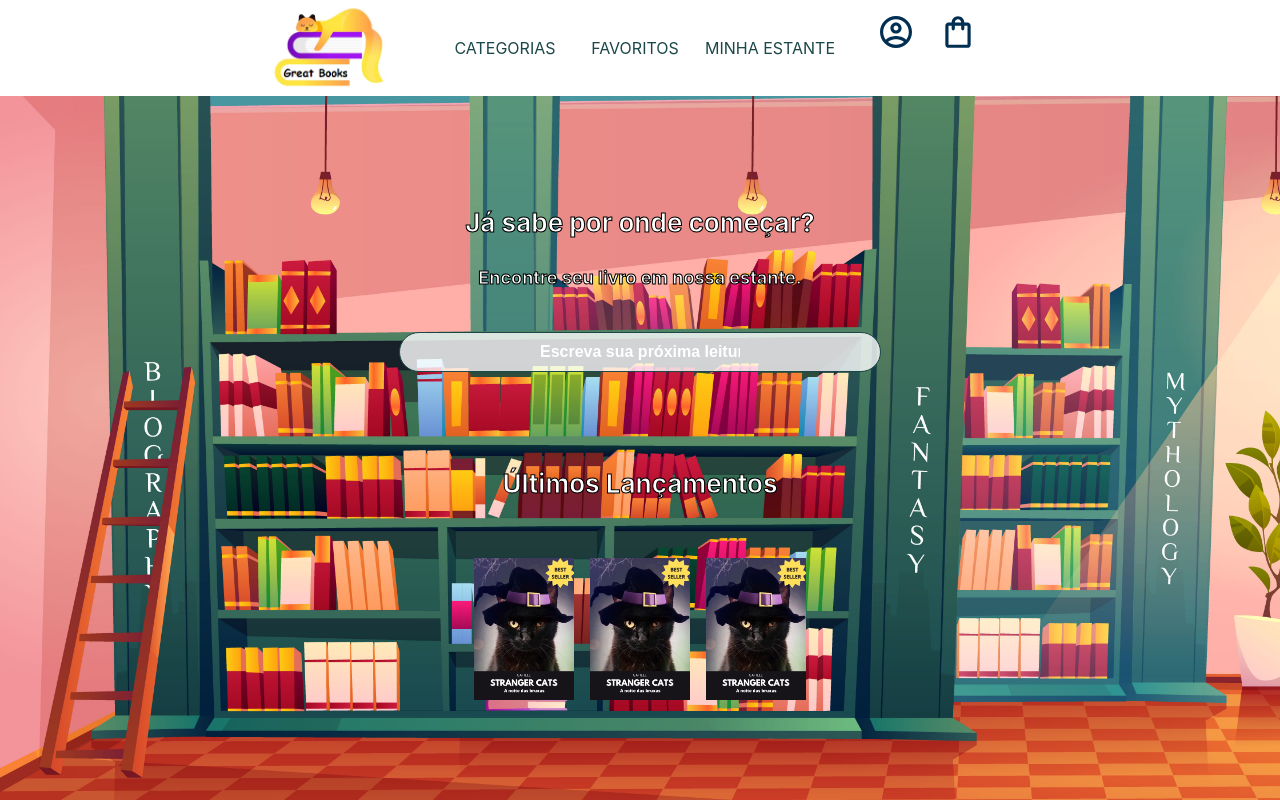
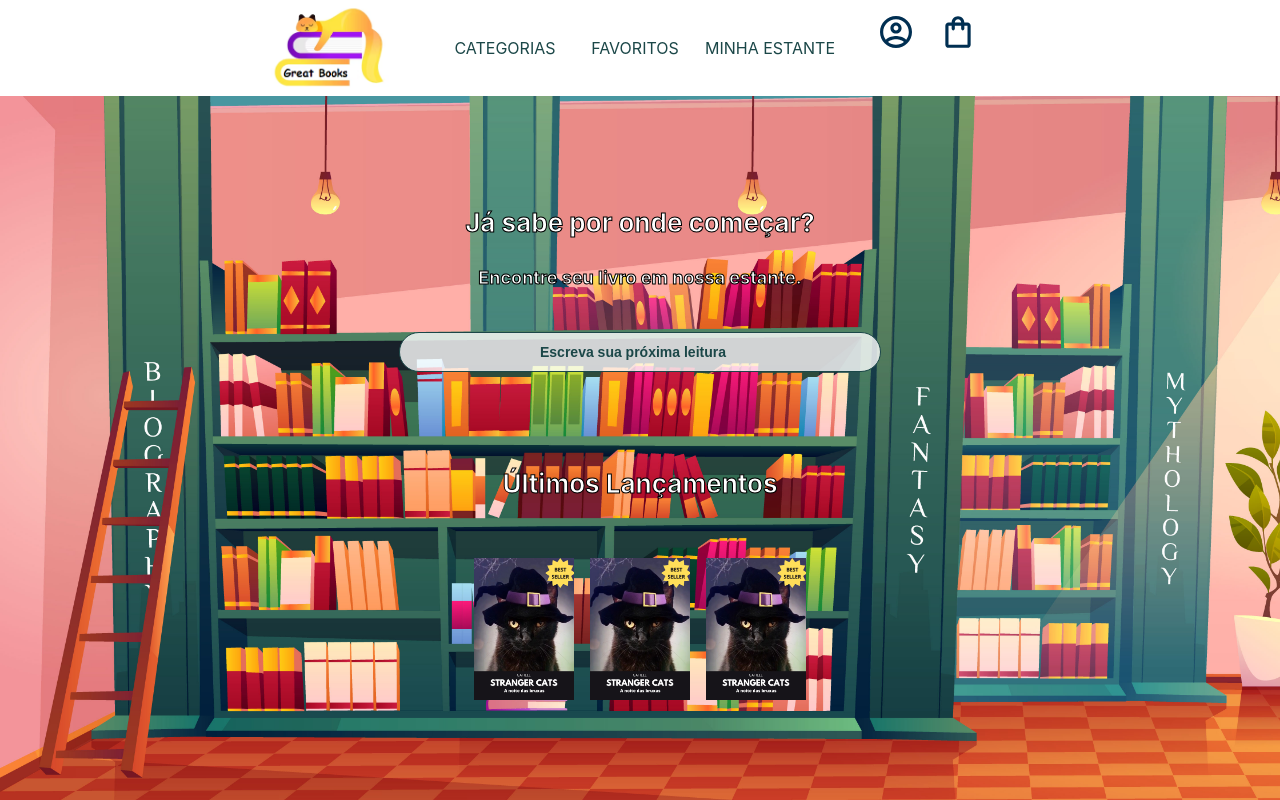
Before and after one commit to Front-End-Project-Naty/books, a React (Create React App) app: page / in a window 1280 px wide. Built offline with nearby package versions, Linux system fonts and the light colour scheme.

Commit message:
alterando cor input

```diff
--- a/src/componentes/Input/index.js
+++ b/src/componentes/Input/index.js
@@ -6,14 +6,13 @@ const Input = styled.input`
     padding: 10px 140px;
     border-radius: 50px;
     width: 200px;
-    color: #1b4748ff;
     font-size: 16px;
     font-weight: bold;
     margin-bottom: 10px;
 
     &::placeholder {
-        color: #FFF;
-        font-size: 16px;
+        color: #1b4748ff;
+        font-size: 14px;
     }
 
 `
```
